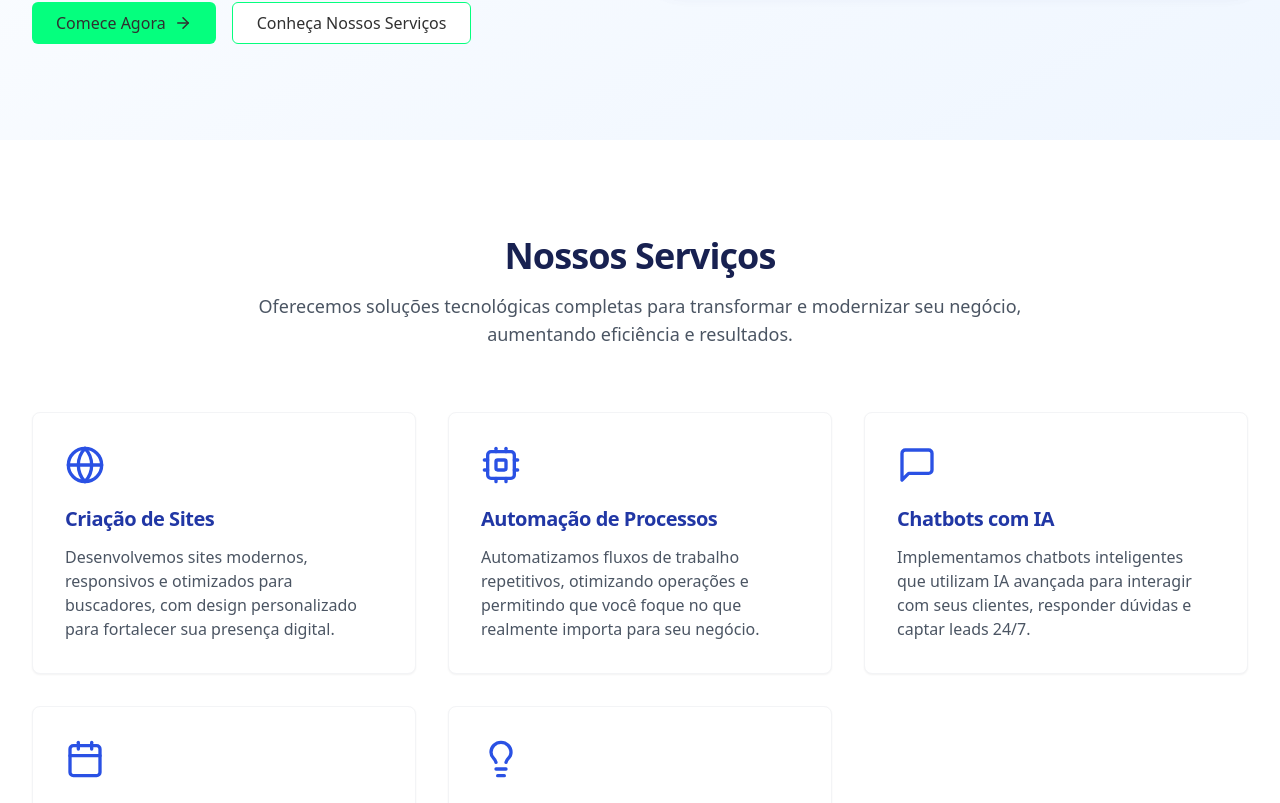
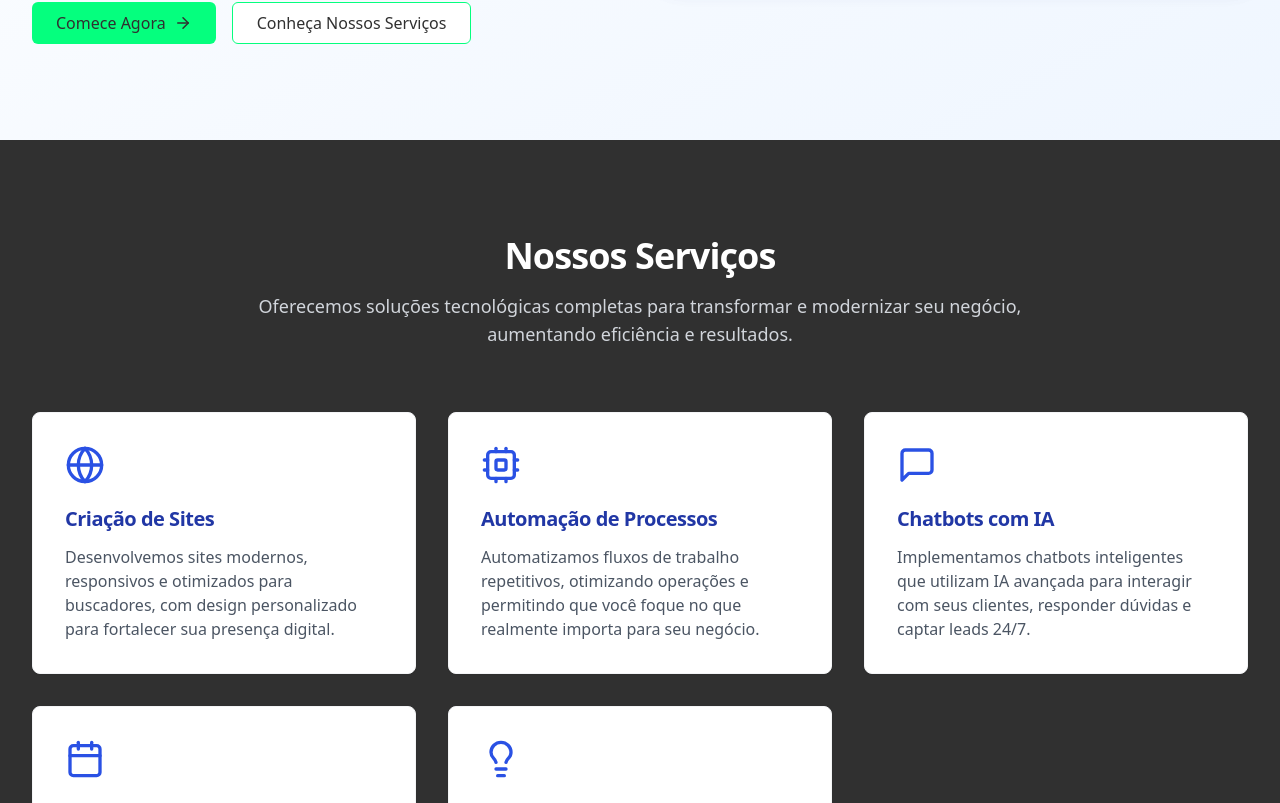
Before and after one commit to Naran-br/zapflow-digital-nexus-87, a React (Vite) app: page / in a window 1280 px wide. Shown: the part 893-1696 px from the top of the page. Built offline with nearby package versions, Linux system fonts and the light colour scheme.

Commit message:
feat: Change services section background
Change the background color of the services section to black.

```diff
--- a/src/components/ServicesSection.tsx
+++ b/src/components/ServicesSection.tsx
@@ -31,17 +31,17 @@ const services = [
     icon: <Lightbulb className="h-10 w-10 text-zapflow-600" />,
     title: "Consultoria Tecnológica",
     description:
-      "Orientamos sua empresa na escolha e implementação das melhores soluções tecnológicas para impulsionar seu crescimento.",
+      "Orientamos sua empresa na escolha e implementação das melhores soluções tecnologicas para impulsionar seu crescimento.",
   },
 ];
 
 const ServicesSection = () => {
   return (
-    <section id="services" className="section bg-white">
+    <section id="services" className="section bg-[#303030]">
       <div className="container-custom">
         <div className="text-center max-w-3xl mx-auto mb-16">
-          <h2 className="mb-4 text-zapflow-950">Nossos Serviços</h2>
-          <p className="text-gray-600 text-lg">
+          <h2 className="mb-4 text-white">Nossos Serviços</h2>
+          <p className="text-gray-300 text-lg">
             Oferecemos soluções tecnológicas completas para transformar e
             modernizar seu negócio, aumentando eficiência e resultados.
           </p>
```
